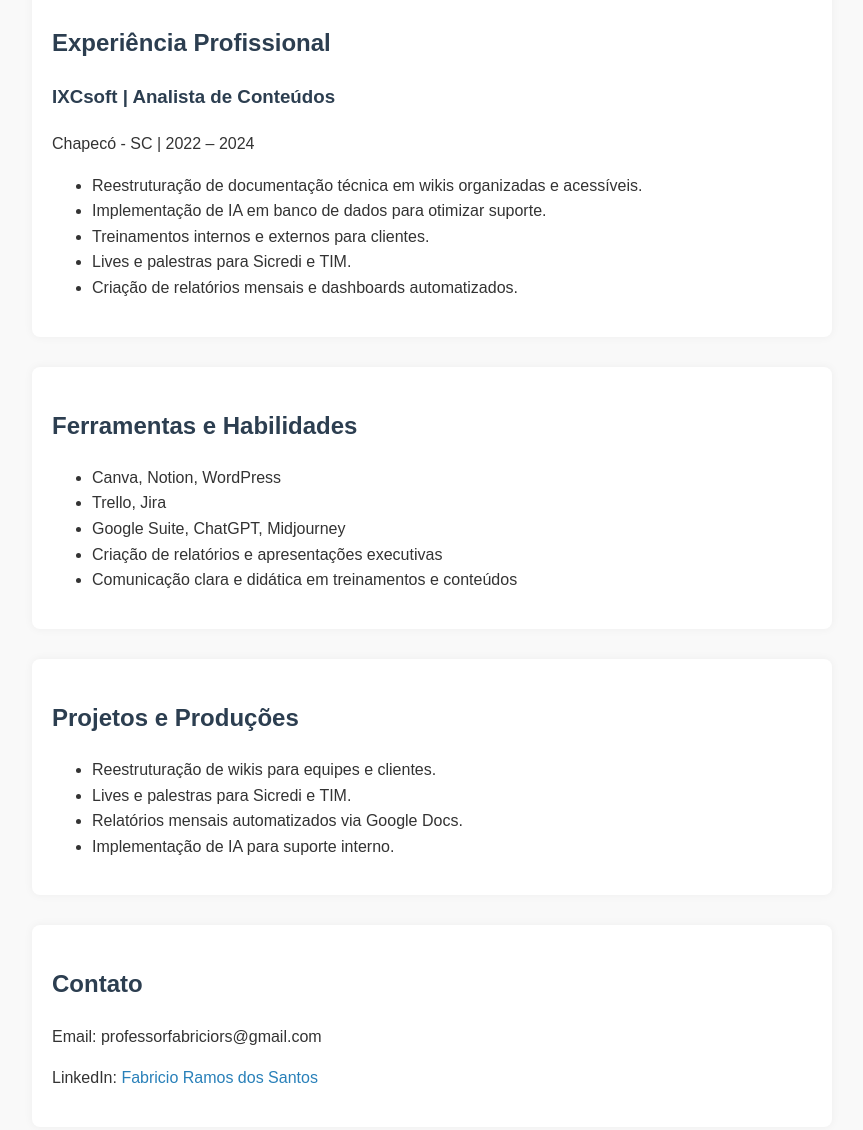
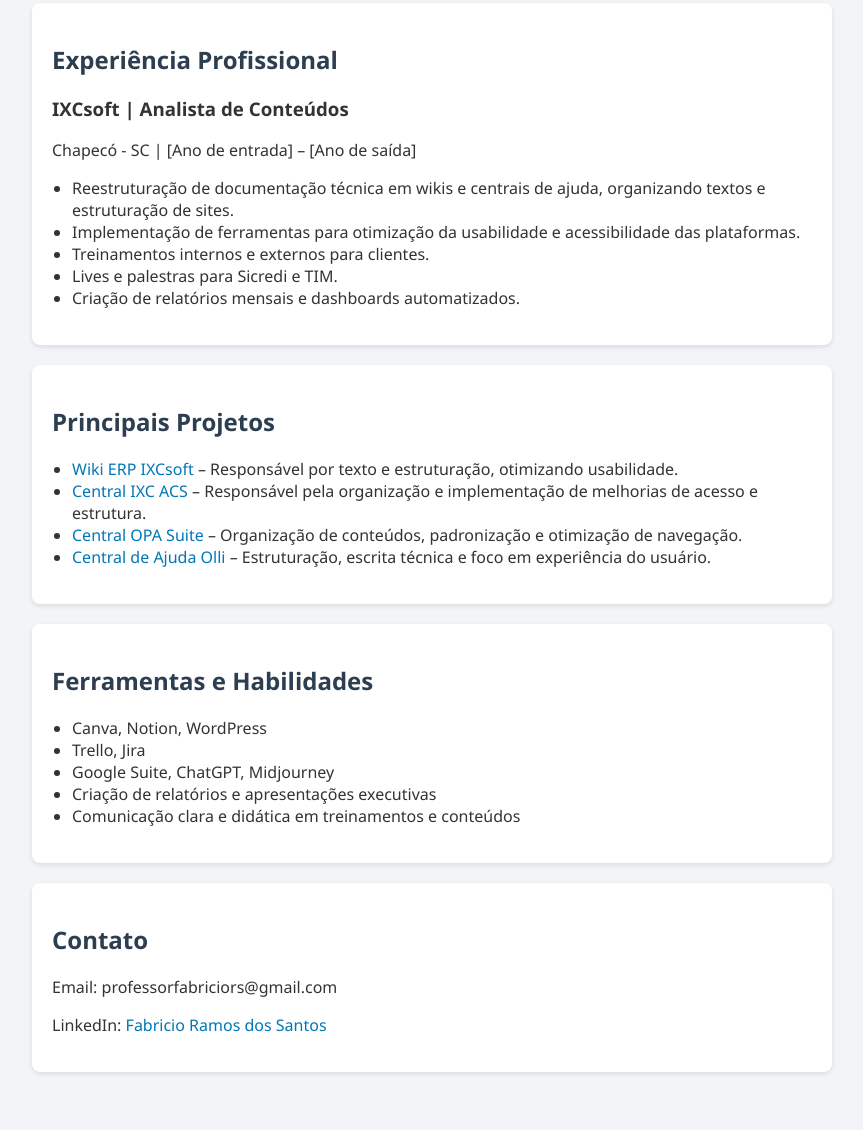
Before and after one commit to framos400/potif-lio, a plain HTML site: page index.html in a window 1280 px wide. Shown: the part 454-1584 px from the top of the page, without its empty margins (208-1071 px from the left). Drawn offline with Linux system fonts and the light colour scheme.

Commit message:
Update index.html

```diff
--- a/index.html
+++ b/index.html
@@ -5,11 +5,12 @@
     <meta name="viewport" content="width=device-width, initial-scale=1.0">
     <title>Portfólio - Fabricio Ramos dos Santos</title>
     <style>
-        body { font-family: Arial, sans-serif; line-height: 1.6; max-width: 800px; margin: auto; padding: 20px; color: #333; background: #f9f9f9; }
-        h1, h2, h3 { color: #2c3e50; }
-        a { color: #2980b9; text-decoration: none; }
+        body { font-family: 'Segoe UI', sans-serif; max-width: 800px; margin: auto; padding: 20px; background-color: #f2f4f8; color: #333; }
+        header, section { background: #fff; padding: 20px; border-radius: 8px; box-shadow: 0 2px 5px rgba(0,0,0,0.1); margin-bottom: 20px; }
+        h1, h2 { color: #2c3e50; }
+        a { color: #0077b6; text-decoration: none; }
         a:hover { text-decoration: underline; }
-        section { margin-bottom: 30px; background: #fff; padding: 20px; border-radius: 8px; box-shadow: 0 0 10px rgba(0,0,0,0.05); }
+        ul { padding-left: 20px; }
     </style>
 </head>
 <body>
@@ -20,18 +21,27 @@
     </header>
     <section>
         <h2>Sobre mim</h2>
-        <p>Sou profissional com experiência em gestão, marketing digital e produção de conteúdo, focado em soluções estratégicas e otimização de processos. Tenho facilidade em conectar dados, comunicação clara e tecnologia para gerar impacto e facilitar o trabalho de equipes e clientes.</p>
+        <p>Sou profissional com experiência em gestão, marketing digital e produção de conteúdo, focado em soluções estratégicas e otimização de processos, com destaque para a estruturação de conteúdos e otimização da experiência do usuário em plataformas digitais.</p>
     </section>
     <section>
         <h2>Experiência Profissional</h2>
         <h3>IXCsoft | Analista de Conteúdos</h3>
-        <p>Chapecó - SC | 2022 – 2024</p>
+        <p>Chapecó - SC | [Ano de entrada] – [Ano de saída]</p>
         <ul>
-            <li>Reestruturação de documentação técnica em wikis organizadas e acessíveis.</li>
-            <li>Implementação de IA em banco de dados para otimizar suporte.</li>
+            <li>Reestruturação de documentação técnica em wikis e centrais de ajuda, organizando textos e estruturação de sites.</li>
+            <li>Implementação de ferramentas para otimização da usabilidade e acessibilidade das plataformas.</li>
             <li>Treinamentos internos e externos para clientes.</li>
             <li>Lives e palestras para Sicredi e TIM.</li>
             <li>Criação de relatórios mensais e dashboards automatizados.</li>
+        </ul>
+    </section>
+    <section>
+        <h2>Principais Projetos</h2>
+        <ul>
+            <li><a href="https://wiki-erp.ixcsoft.com.br/" target="_blank">Wiki ERP IXCsoft</a> – Responsável por texto e estruturação, otimizando usabilidade.</li>
+            <li><a href="https://central-ixcacs.ixcsoft.com.br/" target="_blank">Central IXC ACS</a> – Responsável pela organização e implementação de melhorias de acesso e estrutura.</li>
+            <li><a href="https://central-opasuite.ixcsoft.com.br/" target="_blank">Central OPA Suite</a> – Organização de conteúdos, padronização e otimização de navegação.</li>
+            <li><a href="https://ajuda.olli.vc/" target="_blank">Central de Ajuda Olli</a> – Estruturação, escrita técnica e foco em experiência do usuário.</li>
         </ul>
     </section>
     <section>
@@ -45,15 +55,6 @@
         </ul>
     </section>
     <section>
-        <h2>Projetos e Produções</h2>
-        <ul>
-            <li>Reestruturação de wikis para equipes e clientes.</li>
-            <li>Lives e palestras para Sicredi e TIM.</li>
-            <li>Relatórios mensais automatizados via Google Docs.</li>
-            <li>Implementação de IA para suporte interno.</li>
-        </ul>
-    </section>
-    <section>
         <h2>Contato</h2>
         <p>Email: professorfabriciors@gmail.com</p>
         <p>LinkedIn: <a href="https://www.linkedin.com/in/fabricio-ramos-dos-santos/" target="_blank">Fabricio Ramos dos Santos</a></p>
```
